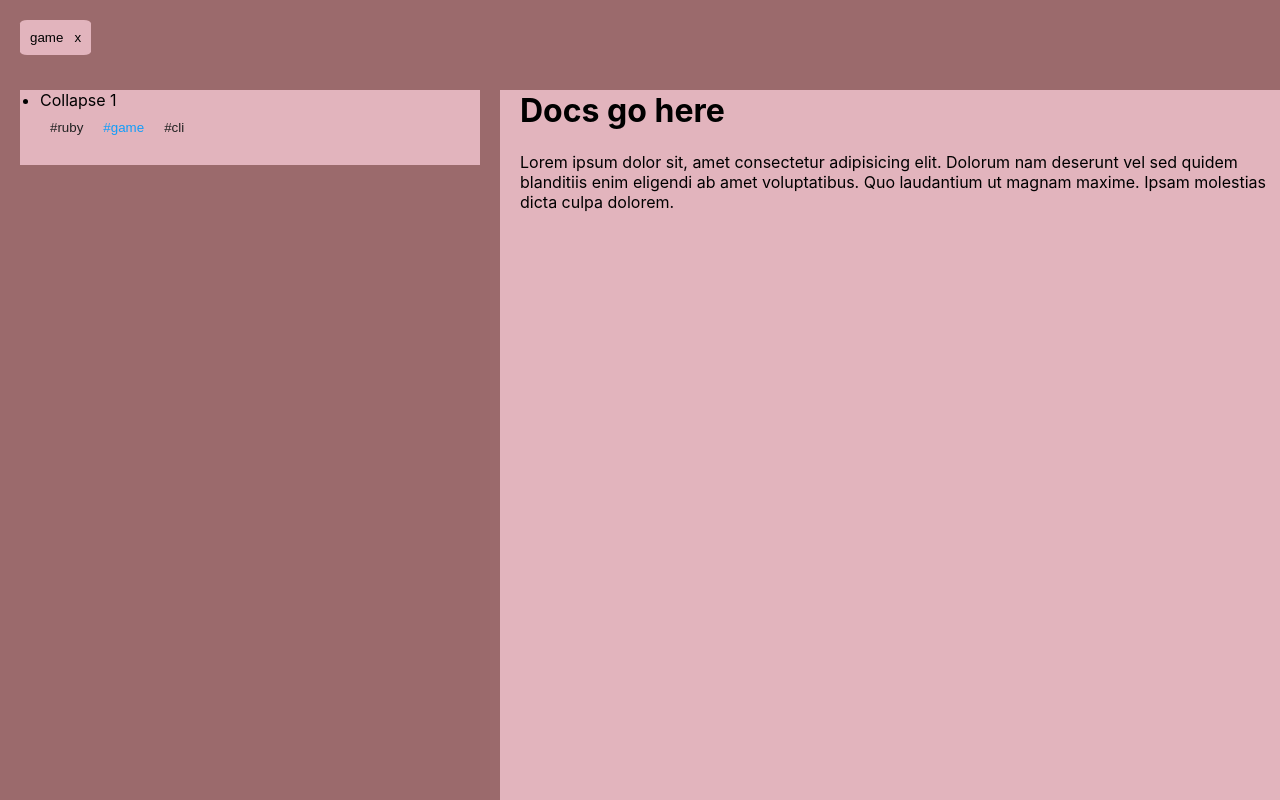
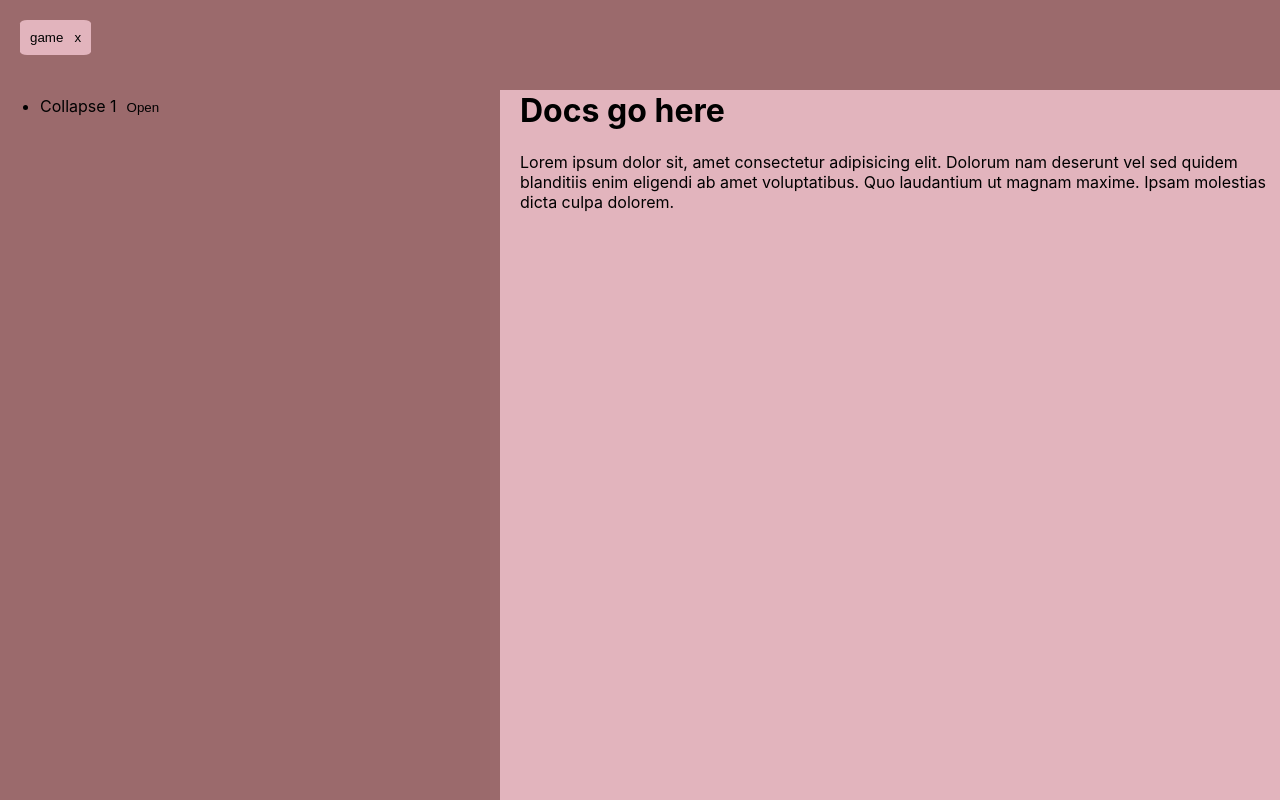
Before and after one commit to jrodriguezo/react-filter-tags-component, a React (Create React App) app: page / in a window 1280 px wide. Built offline with nearby package versions, Linux system fonts and the light colour scheme.

Commit message:
feat: individual open collapse implemented

```diff
--- a/src/App.css
+++ b/src/App.css
@@ -29,7 +29,7 @@ button:hover {
 .card {
   padding: 20px;
   margin: 20px;
-  background-color: var(--third-color);
+  background-color: var(--fourth-color);
 }
 
 .card.atleast-one-tag:first-child{
@@ -56,6 +56,14 @@ button:hover {
   position: relative;
   justify-content: center;
   padding: 20px 10px;
+}
+
+.tag{
+  margin: 0;
+  padding: 0;
+}
+.tag button{
+  padding: 0;
 }
 
 .parent {
@@ -122,3 +130,7 @@ button:hover {
   background-color: darkgrey;
   outline: 1px solid slategrey;
 }
+
+.ReactCollapse--collapse {
+  transition: height 500ms;
+}
--- a/src/App.js
+++ b/src/App.js
@@ -1,10 +1,21 @@
 import { useState, useCallback } from "react";
+import { Collapse } from "react-collapse";
 import "./App.css";
 import { SIDEBAR } from "./data/sidebar";
 import { TAGS } from "./data/tags";
 
 function App() {
   const [tags, setTags] = useState(["game"]);
+  const stateForCollapse = {
+    settings: [
+      { id: "Collapse 1", open: false },
+      { id: "Collapse 2", open: false },
+      { id: "Collapse 3", open: false },
+      { id: "Collapse 4", open: false },
+      { id: "Collapse 5", open: false },
+    ],
+  };
+  const [openCollapse, setOpenCollapse] = useState(stateForCollapse);
 
   const projects = [
     {
@@ -104,6 +115,24 @@ function App() {
 
   const isTrue = tags.length > 0 ? "atleast-one-tag" : "";
 
+  const filteredPages = sidebarData.pages.map(({ title, subpages }) => {
+    const pageFiltered = subpages.filter((subpage) => {
+      return matchTags(subpage.tags, tags);
+    });
+    return { title, pageFiltered };
+  });
+
+  const openCollapsable = useCallback(
+    (tagId) => () => {
+      setOpenCollapse(prev => ({
+        ...prev,
+        settings: prev.settings.map(item=> {
+          return item.id === tagId ? {...item, open: !item.open } : item
+        })}));
+    },
+    []
+  );
+
   return (
     <>
       {tags.length > 0 && (
@@ -123,31 +152,46 @@ function App() {
       )}
       <div className="sidebar">
         <ul className={`card ${isTrue}`}>
-          {sidebarData.pages.map((page, key) => {
-            return page.subpages
-              .filter((subpage) => {
-                return matchTags(subpage.tags, tags);
-              })
-              .map(({ tags }) => {
+          {filteredPages.map(({ title, pageFiltered }) => {
+            if (pageFiltered.length > 0) {
               return (
                 <>
-                    <li className={`page-${key}`}>{page.title}</li>
-                    {tags.map((tag) => {
-                      const tagColor = tagsData.tags[tag]
+                  <li>
+                    {title}
+                    <button onClick={openCollapsable(title)}>Open</button>
+                    <ul>
+                      {pageFiltered.map(({ title: name, content, tags }) => {
+                        return (
+                          <>
+                            <Collapse isOpened={openCollapse.settings.find(item => item.id === title).open}>
+                              {name}
+                              <ul className="tag">
+                                {tags.map((tag, key) => {
+                                  const tagColor = tagsData.tags[tag];
                                   return (
                                     <button
                                       key={`add-button-${key}`}
                                       type="button"
                                       onClick={addTag(tag)}
-                          style={{color: tagColor?.color || "#222222"}}
+                                      style={{
+                                        color: tagColor?.color || "#222222",
+                                      }}
                                     >
                                       #{tag}
                                     </button>
                                   );
                                 })}
+                              </ul>
+                            </Collapse>
                           </>
                         );
-              });
+                      })}
+                    </ul>
+                  </li>
+                </>
+              );
+            }
+            return null;
           })}
         </ul>
       </div>
--- a/src/data/sidebar.jsx
+++ b/src/data/sidebar.jsx
@@ -7,6 +7,11 @@ export const SIDEBAR = {
           title: "Tic Tac Toe",
           content: "machine.md",
           tags: ["ruby", "game", "cli"],
+        },
+        {
+          title: "Game of Life",
+          content: "machine.md",
+          tags: ["react", "javascript", "game", "web", "front-end"],
         },
       ],
     },
--- a/src/data/tags.jsx
+++ b/src/data/tags.jsx
@@ -1,6 +1,6 @@
 export const TAGS = {
   tags: {
-    html: {
+    react: {
       color: "#F0F0F0",
     },
     game: {
@@ -9,5 +9,11 @@ export const TAGS = {
     javascript: {
       color: "#FF689D",
     },
+    fullstack: {
+      color: "#0cbeb9",
+    },
+    mvc: {
+      color: "#6ffb7c",
+    },
   },
 };
```
Lines whose indentation alone changed are shown as unchanged.
